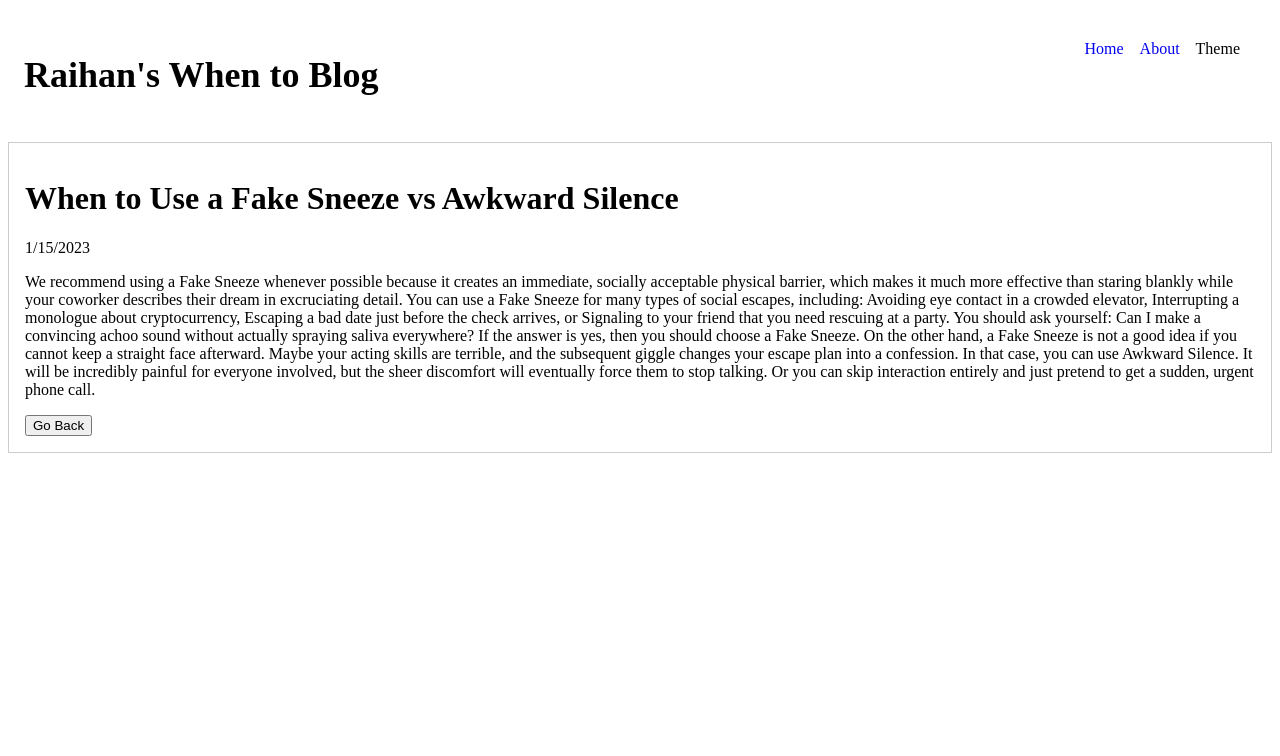
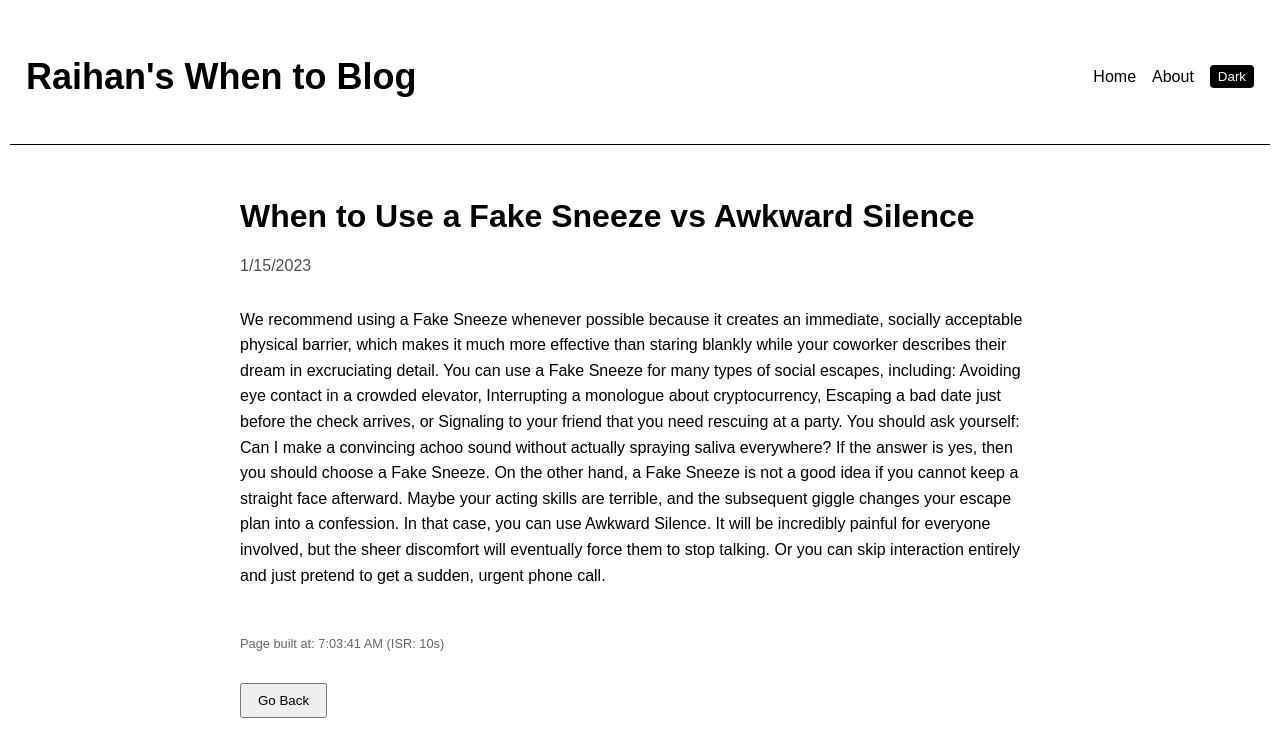
Before and after one commit to raihan-rbl-islm/My-Blog, a Next.js app: page /blog/0 in a window 1280 px wide. Shown: the top 756 px of the page. Built offline with nearby package versions, Linux system fonts and the light colour scheme.

Commit message:
feat: add ISR (BlogPage), SSR(HomePage), SSG(About)

```diff
--- a/src/components/Navbar.tsx
+++ b/src/components/Navbar.tsx
@@ -1,30 +1,63 @@
 import Link from "next/link";
+import { useTheme } from "../store/themeStore";
 
 export default function Navbar() {
+    const { isDark, toggle } = useTheme();
+
     return (
         <nav
             style={{
                 display: "flex",
                 justifyContent: "space-between",
                 padding: "1rem",
+                backgroundColor: "var(--bg)",
+                color: "var(--text)",
+                borderBottom: "1px solid var(--border)",
             }}
         >
             <div style={{ fontWeight: "bold", fontSize: "1.5rem" }}>
                 <h1>Raihan's When to Blog</h1>
             </div>
-            <ul>
-                <li style={{ display: "inline", marginRight: "1rem" }}>
-                    <Link href="/" style={{ textDecoration: "none" }}>
+            <ul
+                style={{
+                    listStyle: "none",
+                    display: "flex",
+                    gap: "1rem",
+                    margin: 0,
+                    padding: 0,
+                    alignItems: "center",
+                }}
+            >
+                <li>
+                    <Link
+                        href="/"
+                        style={{ textDecoration: "none", color: "inherit" }}
+                    >
                         Home
                     </Link>
                 </li>
-                <li style={{ display: "inline", marginRight: "1rem" }}>
-                    <Link href="/About" style={{ textDecoration: "none" }}>
+                <li>
+                    <Link
+                        href="/About"
+                        style={{ textDecoration: "none", color: "inherit" }}
+                    >
                         About
                     </Link>
                 </li>
-                <li style={{ display: "inline", marginRight: "1rem" }}>
-                    <span>Theme</span>
+                <li>
+                    <button
+                        onClick={toggle}
+                        style={{
+                            cursor: "pointer",
+                            background: "var(--text)",
+                            color: "var(--bg)",
+                            border: "none",
+                            padding: "0.25rem 0.5rem",
+                            borderRadius: "4px",
+                        }}
+                    >
+                        {isDark ? "Light" : "Dark"}
+                    </button>
                 </li>
             </ul>
         </nav>
--- /dev/null
+++ b/src/pages/_app.tsx
@@ -0,0 +1,28 @@
+import "@/styles/globals.css";
+import type { AppProps } from "next/app";
+import { useEffect, useState } from "react";
+import { useTheme } from "../store/themeStore";
+
+export default function App({ Component, pageProps }: AppProps) {
+    const isDark = useTheme((state) => state.isDark);
+    const [mounted, setMounted] = useState(false);
+
+    useEffect(() => {
+        setMounted(true);
+    }, []);
+
+    useEffect(() => {
+        if (mounted) {
+            document.documentElement.setAttribute(
+                "data-theme",
+                isDark ? "dark" : "light",
+            );
+        }
+    }, [isDark, mounted]);
+
+    if (!mounted) {
+        return null;
+    }
+
+    return <Component {...pageProps} />;
+}
--- a/src/pages/blog/[id].tsx
+++ b/src/pages/blog/[id].tsx
@@ -1,42 +1,81 @@
+import { GetStaticPaths, GetStaticProps } from 'next';
 import { useRouter } from "next/router";
 import Navbar from "../../components/Navbar";
 import data from "../../db.json";
+import React from 'react';
 
-export default function BlogPost() {
+interface BlogPostProps {
+  post: typeof data[0];
+  builtAt: string;
+}
+
+export default function BlogPost({ post, builtAt }: BlogPostProps) {
     const router = useRouter();
-    const { id } = router.query;
 
-    const postIndex = id ? parseInt(id as string, 10) : null;
-    const post = postIndex !== null ? data[postIndex] : null;
+    // Fallback page while ISR generates the page
+    if (router.isFallback) {
+        return <div>Loading...</div>;
+    }
 
     if (!post) {
         return (
-            <>
+            <div style={{ backgroundColor: "var(--bg)", color: "var(--text)", minHeight: "100vh" }}>
                 <Navbar />
-                <div>
+                <div style={{ padding: '2rem', textAlign: 'center' }}>
                     <h1>Post not found</h1>
                 </div>
-            </>
+            </div>
         );
     }
 
     return (
-        <>
+        <div style={{ backgroundColor: "var(--bg)", color: "var(--text)", minHeight: "100vh" }}>
             <Navbar />
-            <div
-                style={{
-                    border: "1px solid #ccc",
-                    padding: "1rem",
-                    marginBottom: "1rem",
-                }}
-            >
+            <div style={{ padding: "2rem", maxWidth: "800px", margin: "0 auto" }}>
                 <h1>{post.title}</h1>
-                <p>{new Date(post.date).toLocaleDateString()}</p>
-                <div>{post.content}</div>
-                <div style={{ marginTop: "1rem" }}>
-                    <button onClick={() => router.back()}>Go Back</button>
+                <p style={{ color: "var(--text)", opacity: 0.7 }}>
+                    {new Date(post.date).toLocaleDateString()}
+                </p>
+                <div style={{ marginTop: '2rem', lineHeight: '1.6' }}>
+                    {post.content}
+                </div>
+
+                <p style={{ opacity: 0.6, fontSize: '0.8rem', marginTop: '3rem' }}>
+                    Page built at: {builtAt} (ISR: 10s)
+                </p>
+
+                <div style={{ marginTop: "2rem" }}>
+                    <button
+                        onClick={() => router.back()}
+                        style={{ cursor: 'pointer', padding: '0.5rem 1rem' }}
+                    >
+                        Go Back
+                    </button>
                 </div>
             </div>
-        </>
+        </div>
     );
 }
+
+export const getStaticPaths: GetStaticPaths = async () => {
+    // Generate paths for all posts in db.json
+    const paths = data.map((_, index) => ({
+        params: { id: index.toString() },
+    }));
+
+    return { paths, fallback: true };
+};
+
+export const getStaticProps: GetStaticProps = async ({ params }) => {
+    const id = params?.id;
+    const postIndex = id ? parseInt(id as string, 10) : -1;
+    const post = data[postIndex] || null;
+
+    return {
+        props: {
+            post,
+            builtAt: new Date().toLocaleTimeString(),
+        },
+        revalidate: 10, // Re-generate page every 10 seconds
+    };
+};
--- /dev/null
+++ b/src/store/themeStore.ts
@@ -0,0 +1,19 @@
+import { create } from 'zustand';
+import { persist } from 'zustand/middleware';
+
+interface ThemeState {
+  isDark: boolean;
+  toggle: () => void;
+}
+
+export const useTheme = create<ThemeState>()(
+  persist(
+    (set) => ({
+      isDark: false,
+      toggle: () => set((state) => ({ isDark: !state.isDark })),
+    }),
+    {
+      name: 'theme-storage',
+    }
+  )
+);
--- /dev/null
+++ b/src/styles/globals.css
@@ -0,0 +1,18 @@
+:root {
+    --bg: #ffffff;
+    --text: #000000;
+    --border: #000000;
+}
+
+[data-theme="dark"] {
+    --bg: #000000;
+    --text: #ffffff;
+    --border: #ffffff;
+}
+
+body {
+    background-color: var(--bg);
+    color: var(--text);
+    margin: 10px;
+    font-family: sans-serif;
+}
```
Also changed, not shown: src/components/Card.tsx (+7 -2 lines), src/pages/About.tsx (+50 -11 lines), src/pages/index.tsx (+42 -6 lines), 1 other file (tests, documents, lock files or other folders).
